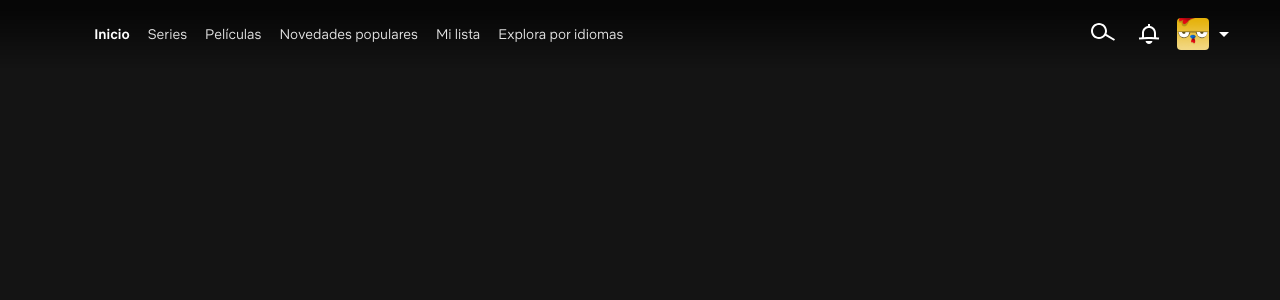
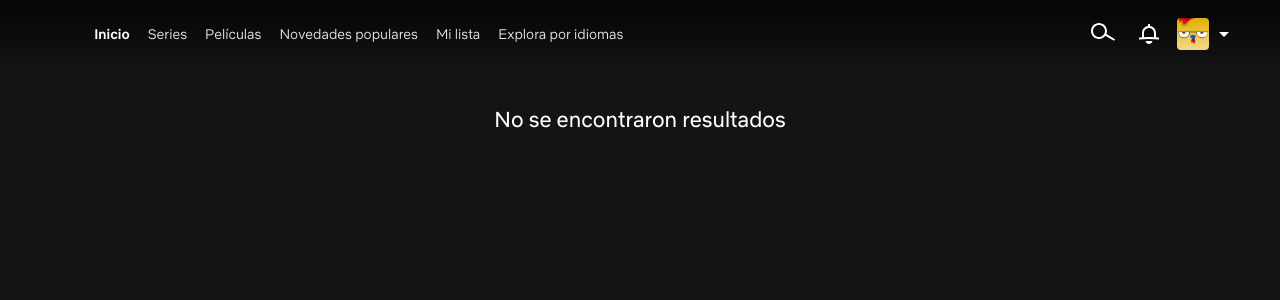
Before and after one commit to AleCanavire/Nesquik, a React (Vite) app: page /search in a window 1280 px wide. Shown: the top 300 px of the page. Built offline with nearby package versions, Linux system fonts and the light colour scheme.

Commit message:
Fix Search Navigate

```diff
--- a/src/pages/home/components/MiniTitleDetail/MiniTitleDetail.jsx
+++ b/src/pages/home/components/MiniTitleDetail/MiniTitleDetail.jsx
@@ -81,7 +81,7 @@ function MiniTitleDetail() {
 
   useEffect(()=>{
     function handleOnHideModal(e) {
-      if (!miniModalRef.current.contains(e.target)){
+      if (!miniModalRef?.current?.contains(e.target)){
         hideModal();
         setShowTrailer(false);
       }
@@ -102,7 +102,7 @@ function MiniTitleDetail() {
 
   return (
     <div className="mini-modal-container">
-      <div ref={miniModalRef} style={activeDetail ? titleDetail : {...positionDetail, ...showMiniStyles}} className="mini-title-detail">
+      <div ref={miniModalRef} style={activeDetail ? titleDetail : {...positionDetail, ...showMiniStyles}} className="mini-title-detail" aria-modal={true} role="dialog">
         <div className="mini-detail-media">
           { miniModal?.video?.key &&
             <ReactPlayer
--- a/src/pages/home/components/NavBar/SearchInput.jsx
+++ b/src/pages/home/components/NavBar/SearchInput.jsx
@@ -14,6 +14,9 @@ function SearchInput({ showInput }) {
   }, [])
 
   useEffect(()=>{
+    if (search === "") {
+      navigate("/");
+    }
     function hideInput(e) {
       if (inputActive && search === "" && !searchRef.current.contains(e.target)) {
         showInput(false);
@@ -25,12 +28,12 @@ function SearchInput({ showInput }) {
 
   function onSearch(e) {
     setSearch(e.target.value);
-    if (e.target.value !== ""){
+    if (e.target.value){
       setTimeout(() => {
         navigate("/search");
       }, 300);
     } else{
-      navigate("/");
+      setSearch("");
     }
   }
 
--- a/src/pages/search/Search.jsx
+++ b/src/pages/search/Search.jsx
@@ -4,7 +4,7 @@ import TitleCard from '../home/components/SliderTitles/TitleCard';
 
 function Search() {
   const { search } = useContext(homeContext);
-  const [titles, setTitles] = useState(null);
+  const [titles, setTitles] = useState([]);
 
   useEffect(()=>{
     if (search) {
@@ -16,18 +16,18 @@ function Search() {
         })
         .catch(error => console.log(error))
     } else {
-      setTitles(null);
+      setTitles([]);
     }
   }, [search])
 
   return (
     <div className="search-container">
       <div className="search">
+        { titles?.length
+          ? <>
               <div className="search-title-header">
                 <div className="rail">
                   <div className="suggestions">
-              { titles &&
-              <>
                       <ul>
                         <span className="suggestions-label">
                           Explora títulos relacionados con:
@@ -35,14 +35,12 @@ function Search() {
                         { titles?.slice(0, 5).map(title => {
                           const name = title.title || title.original_title || title.name || title.original_name;
                           return(
-                      <li key={name} className="suggestions-item">
+                            <li key={title.id} className="suggestions-item">
                               <span>{name}</span>
                             </li>
                           )})
                         }
                       </ul>
-              </>
-              }
                   </div>
                 </div>
               </div>
@@ -57,6 +55,9 @@ function Search() {
                   )})
                 }
               </div>
+            </>
+          : <div className="not-found-titles">No se encontraron resultados</div>
+        }
       </div>
     </div>
   )
--- a/src/pages/search/_Search.scss
+++ b/src/pages/search/_Search.scss
@@ -1,3 +1,9 @@
+.not-found-titles{
+   color: #fff;
+   text-align: center;
+   font-size: 2rem;
+}
+
 .search-container{
    position: relative;
    top: 68px;
```
Lines whose indentation alone changed are shown as unchanged.
